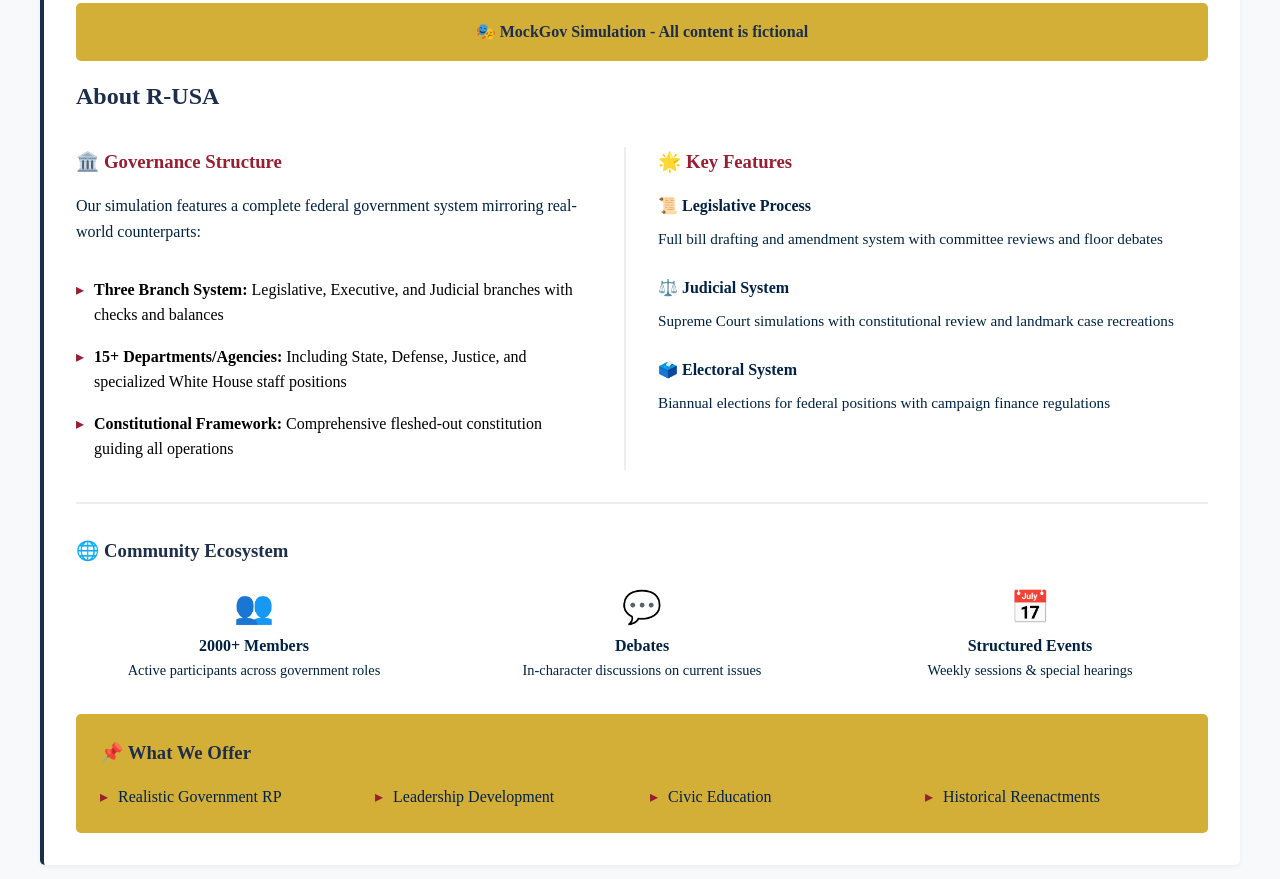
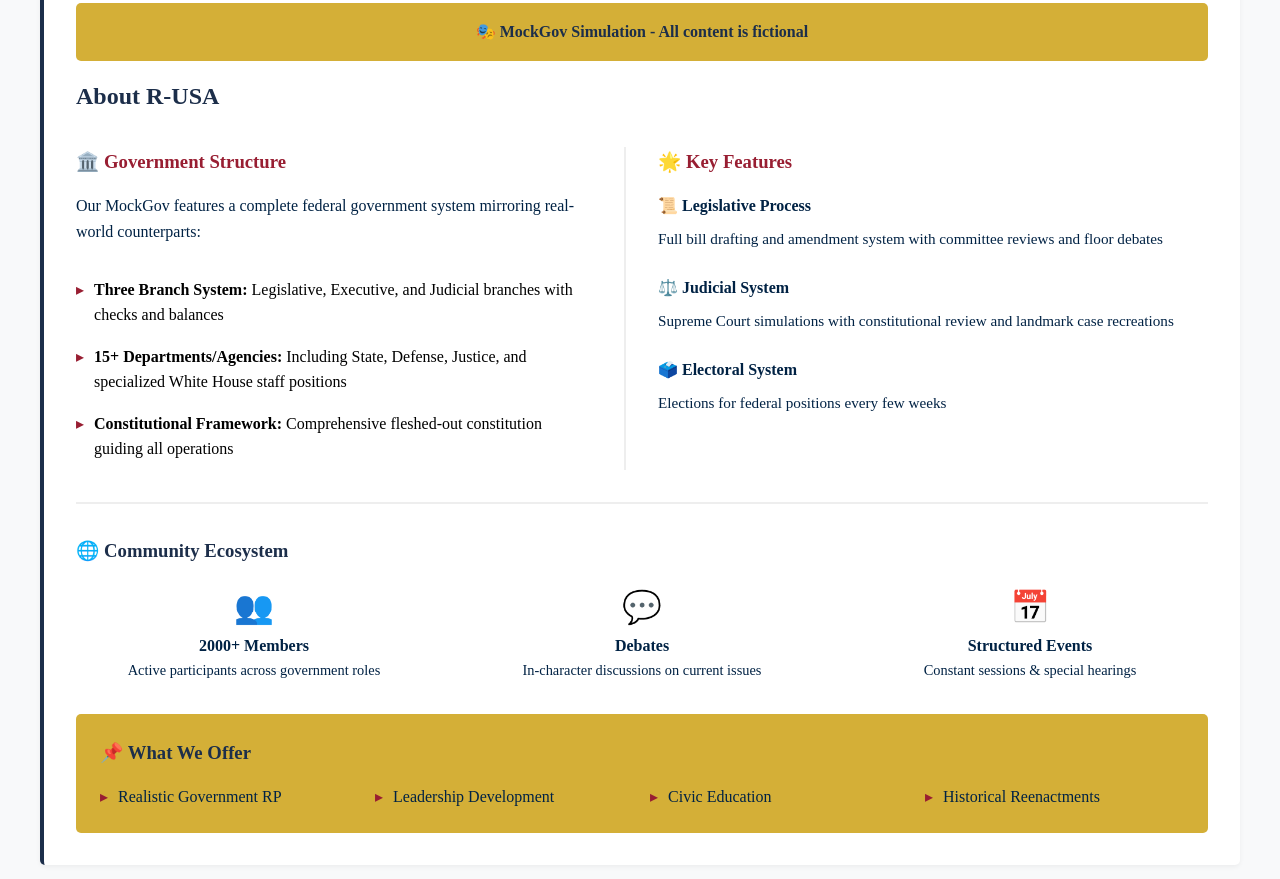
Before and after one commit to AvaModz/AvaModz.github.io, a plain HTML site: page index.html in a window 1280 px wide. Shown: the part 564-1443 px from the top of the page. Drawn offline with Linux system fonts and the light colour scheme.

Commit message:
Update index.html

```diff
--- a/index.html
+++ b/index.html
@@ -208,7 +208,7 @@
         <a href="#about" class="nav-link">About</a>
         <a href="#structure" class="nav-link">Government</a>
         <a href="#departments" class="nav-link">Departments</a>
-            <a href="#join" class="nav-link">Join</a>
+        <a href="https://discord.gg/the-united-states" class="nav-link" target="_blank">Join</a>
     </div>
 </nav>
 
@@ -220,9 +220,9 @@
             <h2 style="color: var(--simulation-blue); margin-bottom: 1rem;">About R-USA</h2>
             <div style="display: grid; grid-template-columns: 1fr 1fr; gap: 2rem; margin-top: 2rem;">
                 <div style="border-right: 2px solid #eee; padding-right: 2rem;">
-                    <h3 style="color: var(--crimson); margin-bottom: 1rem;">🏛️ Governance Structure</h3>
+                    <h3 style="color: var(--crimson); margin-bottom: 1rem;">🏛️ Government Structure</h3>
                     <p style="color: var(--navy); margin-bottom: 1.5rem;">
-                        Our simulation features a complete federal government system mirroring real-world counterparts:
+                        Our MockGov features a complete federal government system mirroring real-world counterparts:
                     </p>
                     <ul style="list-style: none;">
                         <li style="padding: 0.5rem 0; display: flex; align-items: start; gap: 10px;">
@@ -264,7 +264,7 @@
                         <div>
                             <h4 style="color: var(--navy); margin-bottom: 0.5rem;">🗳️ Electoral System</h4>
                             <p style="color: var(--navy); font-size: 0.95rem;">
-                                Biannual elections for federal positions with campaign finance regulations
+                                Elections for federal positions every few weeks
                             </p>
                         </div>
                     </div>
@@ -287,7 +287,7 @@
                     <div style="text-align: center;">
                         <div style="font-size: 2rem; color: var(--crimson);">📅</div>
                         <h4 style="color: var(--navy);">Structured Events</h4>
-                        <p style="color: var(--navy); font-size: 0.9rem;">Weekly sessions & special hearings</p>
+                        <p style="color: var(--navy); font-size: 0.9rem;">Constant sessions & special hearings</p>
                     </div>
                 </div>
             </div>
```
Lines whose indentation alone changed are shown as unchanged.
